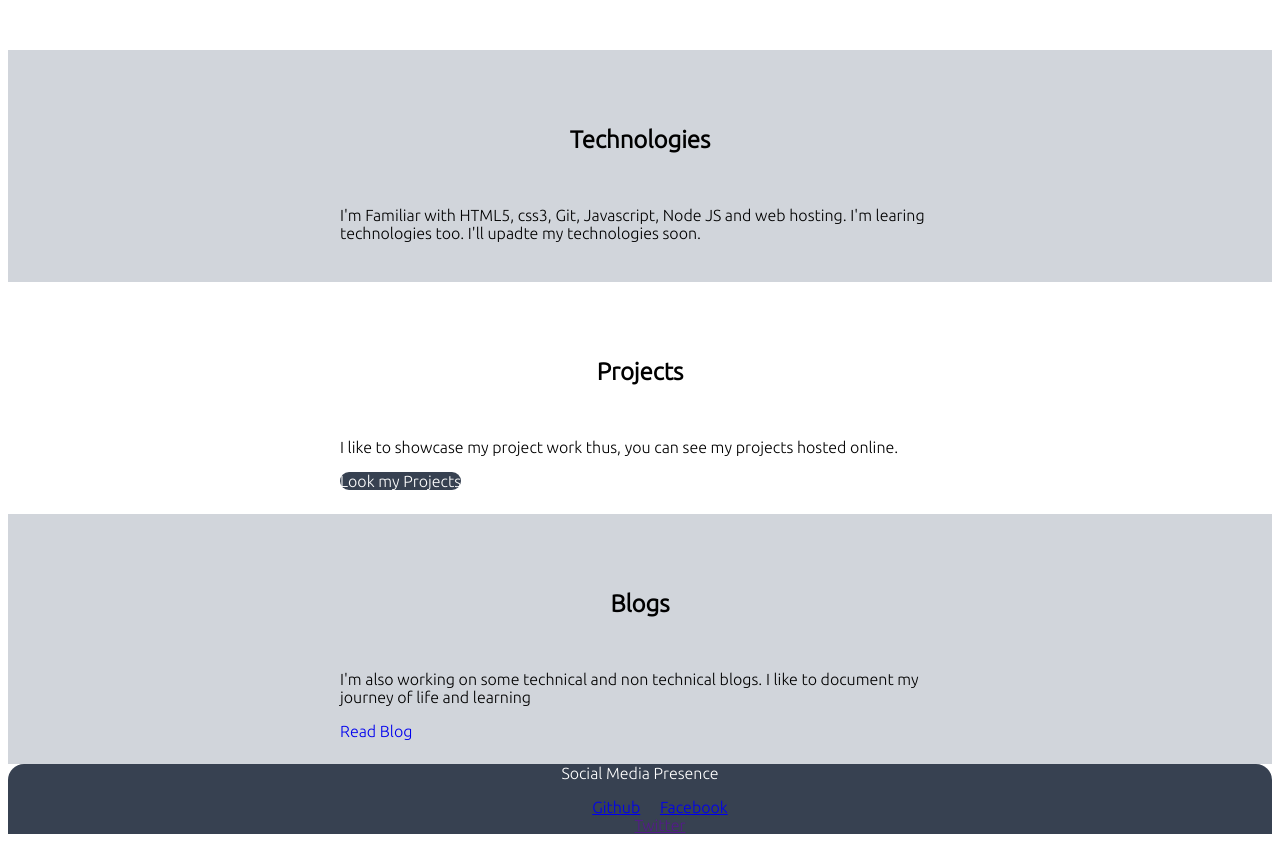
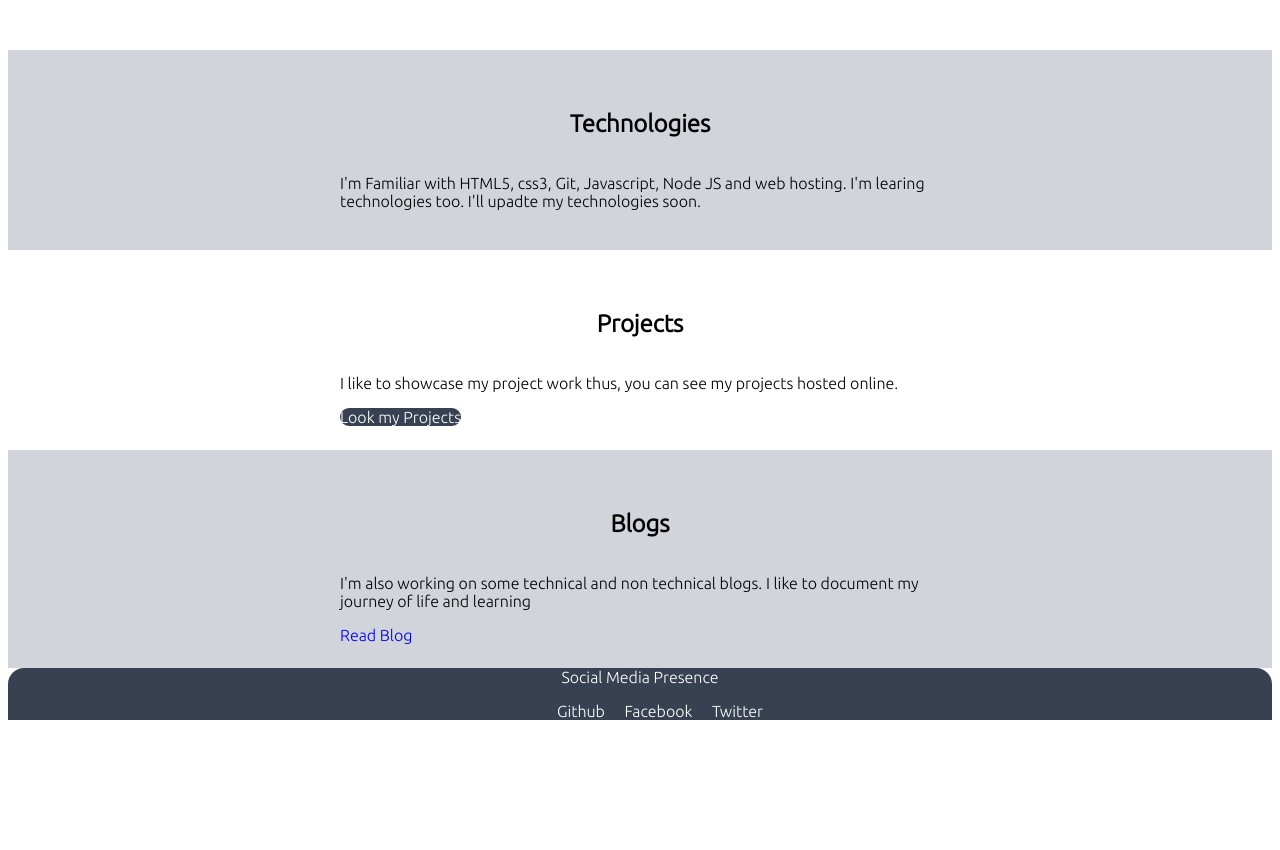
Before and after one commit to rohinipm/Rohini_SimpleWebpage, a plain HTML site: page index.html in a window 1280 px wide. Shown: the part 412-1262 px from the top of the page. After the commit the page ends 1148 px from the top, so only its background shows below. Drawn offline with Linux system fonts and the light colour scheme.

Commit message:
fix: bug

```diff
--- a/index.html
+++ b/index.html
@@ -56,13 +56,13 @@
         <div>Social Media Presence</div>
         <ul class="non-bullet nav-pills">
             <li class="list-item-inline">
-                <a href="https://github.com/rohinipm">Github</a>
+                <a class="link" href="https://github.com/rohinipm">Github</a>
             </li>
             <li class="list-item-inline">
-                <a href="https://www.facebook.com/rohini.regma">Facebook</a>
-            </liclass="list-item-inline">
-            <li>
-                <a href="">Twitter</a>
+                <a class="link" href="https://www.facebook.com/rohini.regma">Facebook</a>
+            </li>
+            <li class="list-item-inline">
+                <a class="link" href="">Twitter</a>
             </li>
         </ul>
     </footer>
--- a/styles.css
+++ b/styles.css
@@ -96,7 +96,7 @@ font-family: 'Ubuntu', sans-serif;
 
 .section h1{
     text-align: center;
-    padding: 2rem;
+    padding: 1rem;
 }
 .ow{
     background-color: var(--off-white);
```
